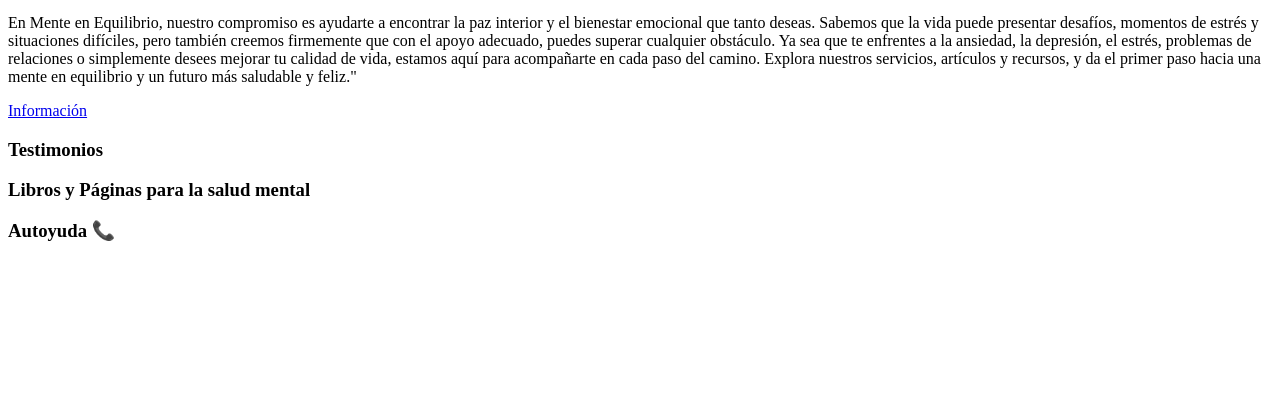
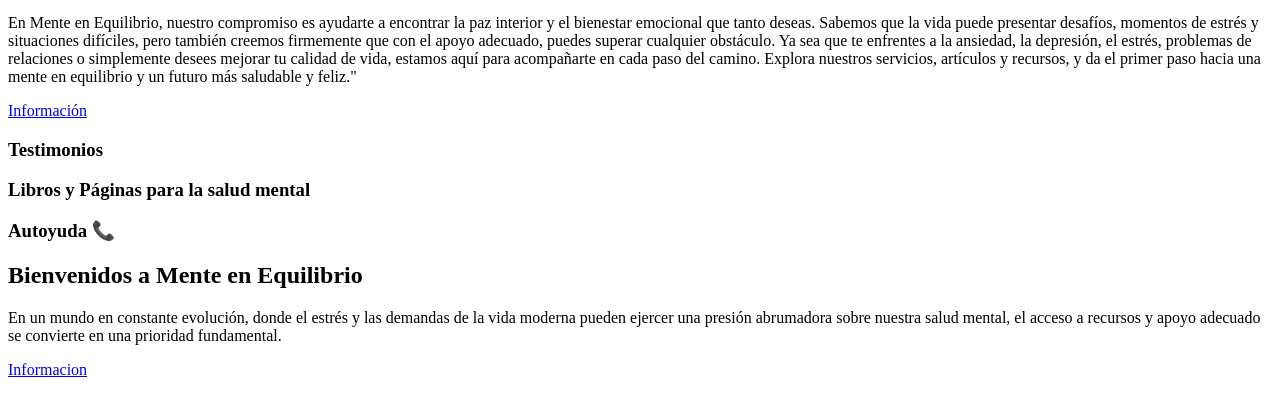
Before and after one commit to PowerBits-Inkua/Mente-en-Equilibrio, a plain HTML site: page index.html in a window 1280 px wide. Shown: the part 216-632 px from the top of the page. Drawn offline with Linux system fonts and the light colour scheme.

Commit message:
Cartel_Bienvenida

```diff
--- a/index.html
+++ b/index.html
@@ -64,5 +64,22 @@
 
     </header>
 
+    <section class="bienvenida">
+
+        <div class="bienvenida-1">
+
+        </div>
+        <div class="bienvenida-2">
+
+            <h2>Bienvenidos a Mente en Equilibrio</h2>
+
+            <p class="b1">
+                En un mundo en constante evolución, donde el estrés y las demandas de la vida moderna pueden ejercer una presión abrumadora sobre nuestra salud mental, el acceso a recursos y apoyo adecuado se convierte en una prioridad fundamental.
+            </p>
+
+            <a href="#" class="btn-1">Informacion</a>
+        </div>
+    </section>
+
 </body>
 </html>
```
